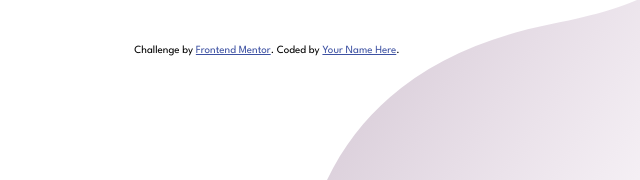
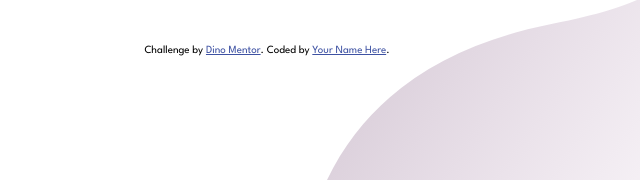
Before and after one commit to DinoG73/FEMTemplates-testing, a plain HTML site: page social-proof-section-master/index.html in a window 1280 px wide. Shown: the part 728-908 px from the top of the page, 373-1013 px from the left. Drawn offline with Linux system fonts and the light colour scheme.

Commit message:
Test3 changes index.html

```diff
--- a/social-proof-section-master/index.html
+++ b/social-proof-section-master/index.html
@@ -89,8 +89,9 @@
     <footer>
       <div class="attribution">
         Challenge by
-        <a href="https://www.frontendmentor.io?ref=challenge" target="_blank">Frontend Mentor</a>. Coded by <a
-          href="#">Your Name Here</a>.
+        <a href="" target="_blank">Dino Mentor</a>.
+         Coded by
+        <a href="#">Your Name Here</a>.
       </div>
     </footer>
   </body>
```
